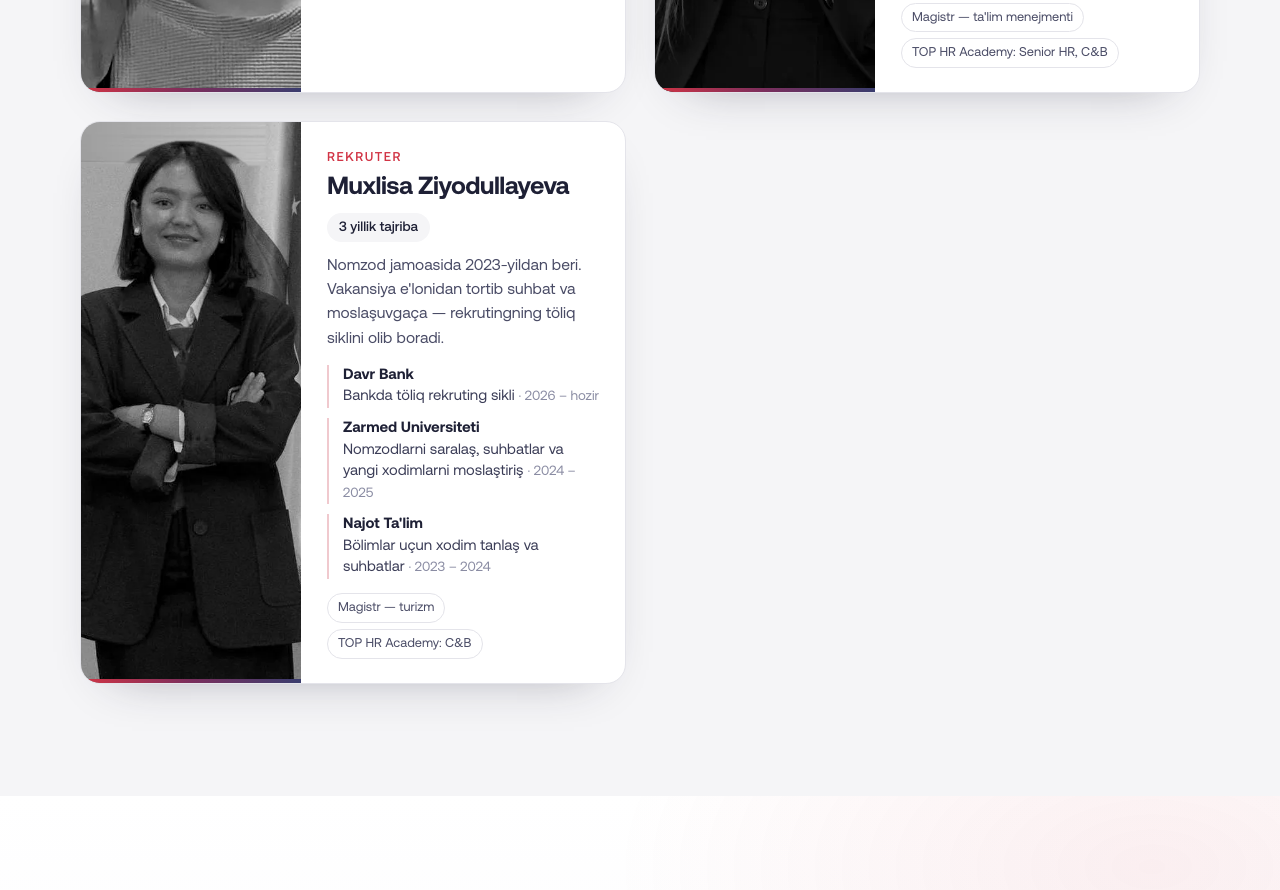
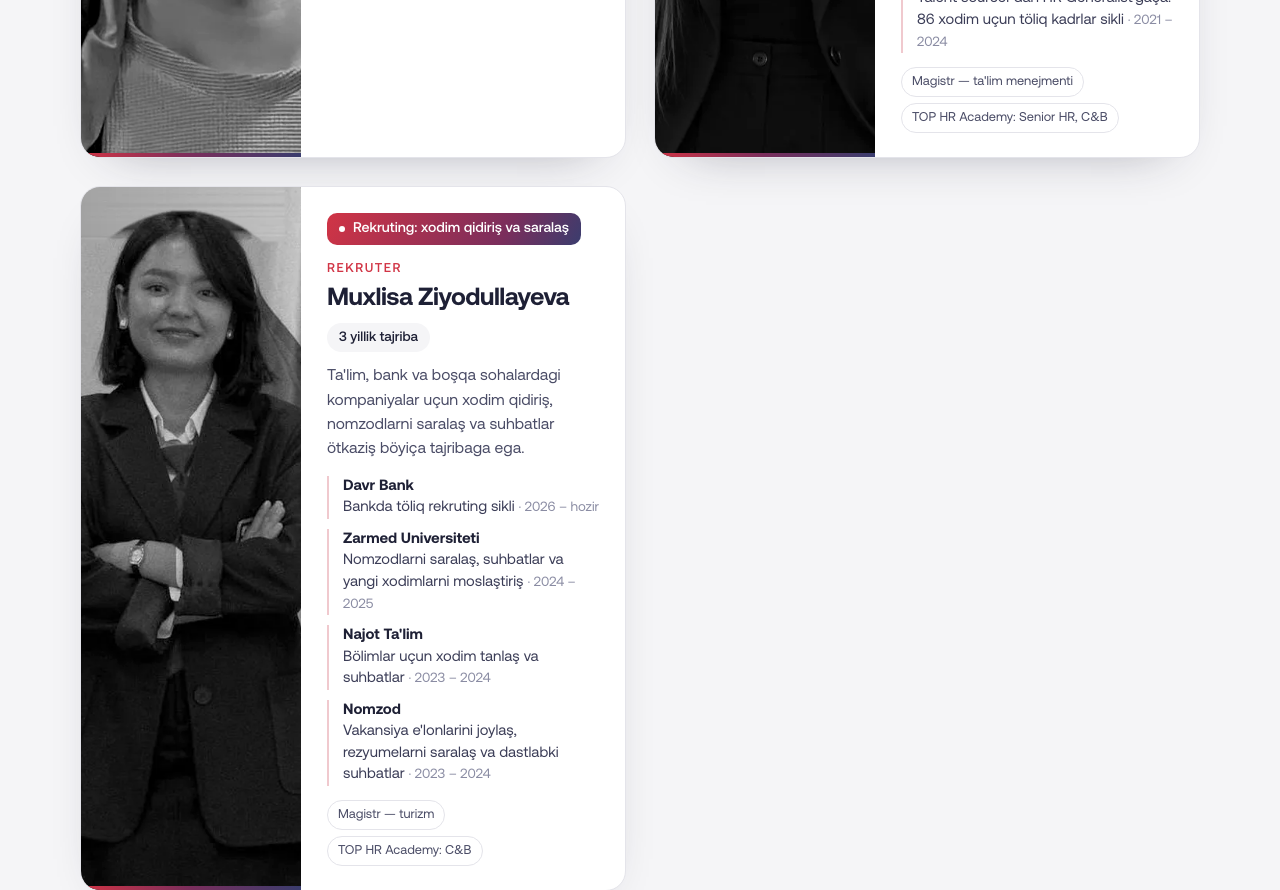
Before and after one commit to alizairov/nomzod-test, a plain HTML site: page site/index.html in a window 1280 px wide. Shown: the part 4520-5410 px from the top of the page. Drawn offline with Linux system fonts and the light colour scheme.

Commit message:
Jamoa: asosiy yo'nalish yorlig'i, Muxlisa uchun Nomzod tajribasi
Co-Authored-By: Claude Opus 5.5 <noreply@anthropic.com>
Claude-Session: https://claude.ai/code/session_01Rtc6UA9EmHm2q8zhMxn6CZ

```diff
--- a/site/assets/team.css
+++ b/site/assets/team.css
@@ -21,3 +21,5 @@
 .member__list span{color:#8a8ca3;font-size:.84rem}
 .member__tags{display:flex;flex-wrap:wrap;gap:6px;margin:0;padding:0;list-style:none}
 .member__tags li{font-size:.8rem;padding:4px 10px;border-radius:999px;border:1px solid var(--line);color:#4a4c66}
+.member__focus{display:inline-flex;align-items:center;gap:8px;margin:0 0 14px;padding:7px 12px;border-radius:10px;font-size:.88rem;font-weight:500;line-height:1.3;color:#fff;background:linear-gradient(120deg,var(--red),#7A2E5C 70%,var(--indigo))}
+.member__focus::before{content:"";width:6px;height:6px;border-radius:50%;background:#fff;flex:none}
--- a/site/index.html
+++ b/site/index.html
@@ -25,7 +25,7 @@
 <link rel="preload" href="assets/fonts/AeonikPro-Regular.woff2" as="font" type="font/woff2" crossorigin>
 <link rel="preload" href="assets/fonts/AeonikPro-Bold.woff2" as="font" type="font/woff2" crossorigin>
 <link rel="stylesheet" href="assets/style.css?v=9">
-<link rel="stylesheet" href="assets/team.css?v=1">
+<link rel="stylesheet" href="assets/team.css?v=2">
 <script type="application/ld+json">
 {"@context":"https://schema.org","@type":"Organization","name":"Nomzod","url":"https://nmzd.uz","logo":"https://nmzd.uz/assets/favicon.png","description":"Rekruting va HR tizimlashtirish agentligi","sameAs": ["https://www.instagram.com/nomzod.agency", "https://t.me/ali_zairov"],
     "areaServed":{"@type":"City","name":"Toshkent"}}
@@ -164,6 +164,7 @@
       <article class="member reveal">
         <div class="member__ph"><picture><source srcset="assets/team/ali.webp" type="image/webp"><img src="assets/team/ali.jpg" alt="Ali Zairov" width="720" height="900" loading="lazy"></picture></div>
         <div class="member__body">
+          <p class="member__focus">HR bo'limini tizimlashtirish</p>
           <p class="member__role">Asoschi</p>
           <h3 class="member__name">Ali Zairov</h3>
           <p class="member__bio">Nomzod'ni 2023-yilda boshlagan. HR bo'limini tizimlashtirish loyihalarini o'zi olib boradi.</p>
@@ -173,6 +174,7 @@
       <article class="member reveal">
         <div class="member__ph"><picture><source srcset="assets/team/sayyora.webp" type="image/webp"><img src="assets/team/sayyora.jpg" alt="Sayyora Kenjayeva" width="720" height="900" loading="lazy"></picture></div>
         <div class="member__body">
+          <p class="member__focus">HR bo'limini noldan qurish va tizimlashtirish</p>
           <p class="member__role">HR mutaxassisi</p>
           <h3 class="member__name">Sayyora Kenjayeva</h3>
           <span class="member__exp">5 yillik tajriba</span>
@@ -191,14 +193,16 @@
       <article class="member reveal">
         <div class="member__ph"><picture><source srcset="assets/team/muxlisa.webp" type="image/webp"><img src="assets/team/muxlisa.jpg" alt="Muxlisa Ziyodullayeva" width="720" height="900" loading="lazy"></picture></div>
         <div class="member__body">
+          <p class="member__focus">Rekruting: xodim qidirish va saralash</p>
           <p class="member__role">Rekruter</p>
           <h3 class="member__name">Muxlisa Ziyodullayeva</h3>
           <span class="member__exp">3 yillik tajriba</span>
-          <p class="member__bio">Nomzod jamoasida 2023-yildan beri. Vakansiya e'lonidan tortib suhbat va moslashuvgacha — rekrutingning to'liq siklini olib boradi.</p>
+          <p class="member__bio">Ta'lim, bank va boshqa sohalardagi kompaniyalar uchun xodim qidirish, nomzodlarni saralash va suhbatlar o'tkazish bo'yicha tajribaga ega.</p>
           <ul class="member__list">
             <li><b>Davr Bank</b> Bankda to'liq rekruting sikli <span>· 2026 – hozir</span></li>
             <li><b>Zarmed Universiteti</b> Nomzodlarni saralash, suhbatlar va yangi xodimlarni moslashtirish <span>· 2024 – 2025</span></li>
             <li><b data-noconv>Najot Ta'lim</b> Bo'limlar uchun xodim tanlash va suhbatlar <span>· 2023 – 2024</span></li>
+            <li><b data-noconv>Nomzod</b> Vakansiya e'lonlarini joylash, rezyumelarni saralash va dastlabki suhbatlar <span>· 2023 – 2024</span></li>
           </ul>
           <ul class="member__tags">
             <li>Magistr — turizm</li>
```
